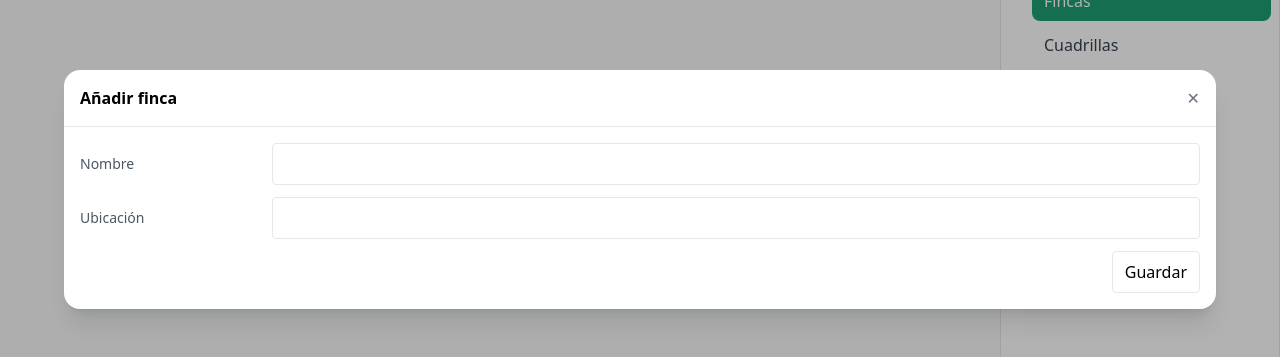
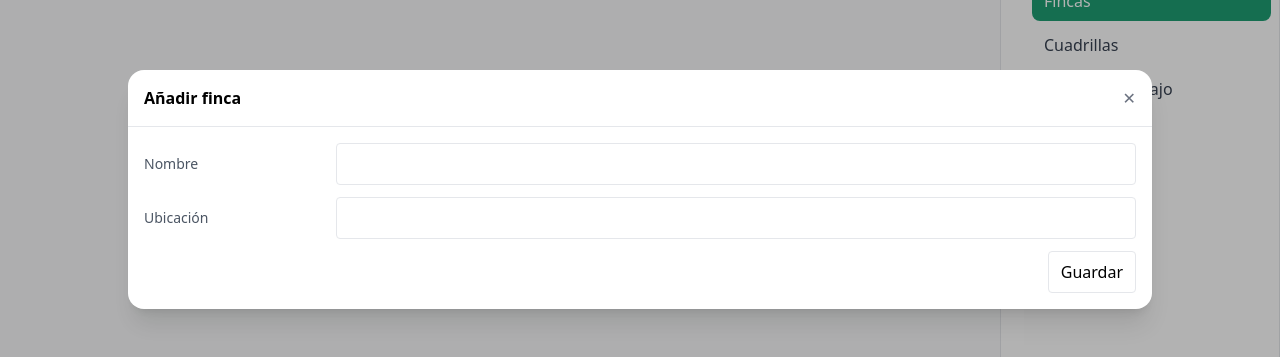
Before and after one commit to JoseLuisPayoyo/agro-track, a React (Vite) app in the folder agro-track-frontend/: page /fincas in a window 1280 px wide. Both pictures are taken after a click on the button "Añadir finca". Shown: the part 219-576 px from the top of the page. Built offline with nearby package versions, Linux system fonts and the light colour scheme; no server answers.

Commit message:
ajustado el modal

```diff
--- a/agro-track-frontend/src/components/Modal.tsx
+++ b/agro-track-frontend/src/components/Modal.tsx
@@ -11,7 +11,7 @@ export default function Modal({
   if (!open) return null
   return (
     <div className="fixed inset-0 bg-black/30 z-50 flex items-center justify-center">
-      <div className="bg-white w-full max-w-6xl rounded-2xl shadow-xl">
+      <div className="bg-white w-full max-w-5xl rounded-2xl shadow-xl">
         <div className="flex items-center justify-between p-4 border-b">
           <h3 className="font-semibold">{title}</h3>
           <button className="text-gray-500" onClick={onClose}>✕</button>
```
